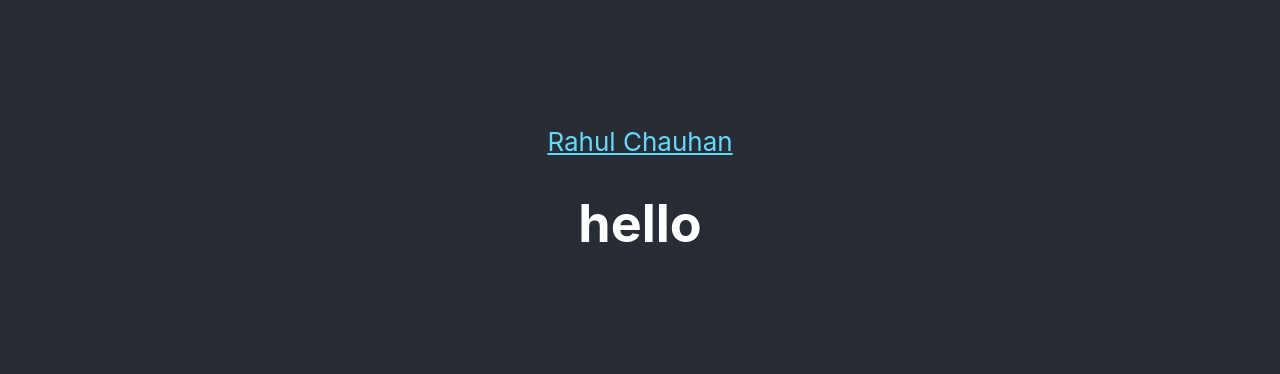
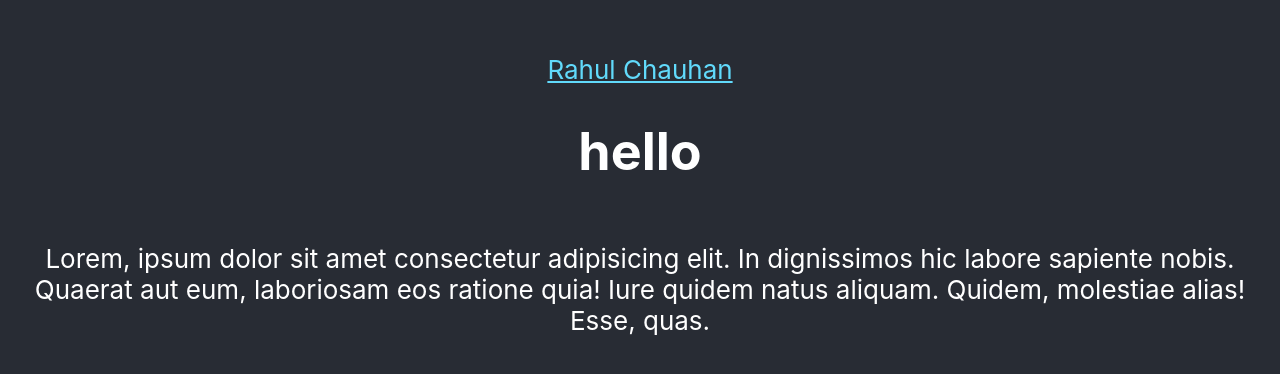
Before and after one commit to RahulChauhan101/testing, a React (Create React App) app in the folder my-app/: page / in a window 1280 px wide. Shown: the part 192-566 px from the top of the page. Built offline with nearby package versions, Linux system fonts and the light colour scheme.

Commit message:
8/6/2025 <P> tag add line no 20 to 21

```diff
--- a/my-app/src/App.js
+++ b/my-app/src/App.js
@@ -17,6 +17,7 @@ function App() {
         </a>
 
       <h1>hello</h1>
+      <p>Lorem, ipsum dolor sit amet consectetur adipisicing elit. In dignissimos hic labore sapiente nobis. Quaerat aut eum, laboriosam eos ratione quia! Iure quidem natus aliquam. Quidem, molestiae alias! Esse, quas.</p>
       </header>
     </div>
   );
```
